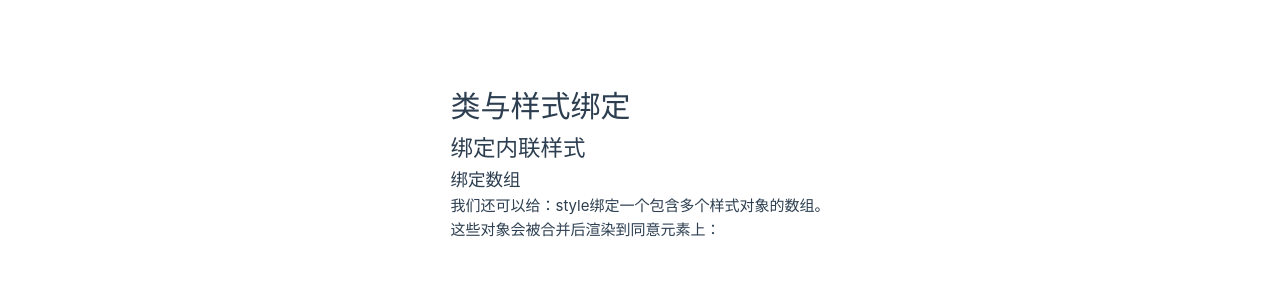
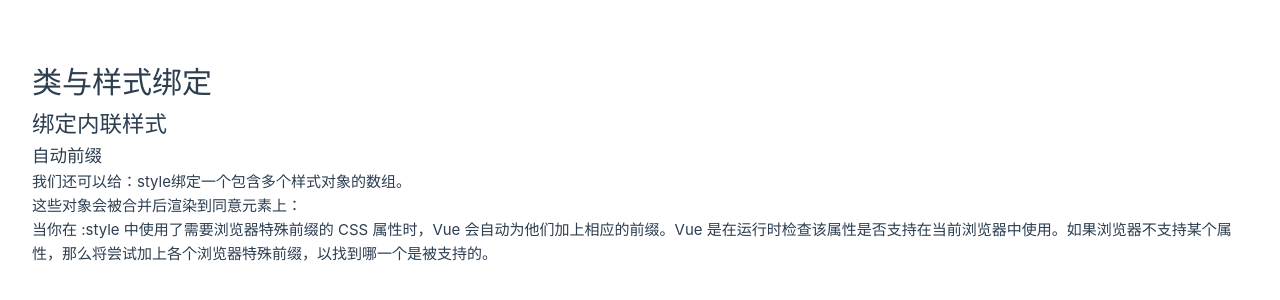
Before and after one commit to ShenlongDev/vue_xx, a Vue app: page / in a window 1280 px wide. Shown: the part 238-538 px from the top of the page. Built offline with nearby package versions, Linux system fonts and the light colour scheme.

Commit message:
自动前缀

```diff
--- a/src/MyApp.vue
+++ b/src/MyApp.vue
@@ -11,10 +11,11 @@ const sstyleObject = reactive({
 <template>
   <h1>类与样式绑定</h1>
   <h2>绑定内联样式</h2>
-  <h3>绑定数组</h3>
+  <h3>自动前缀</h3>
   <p>我们还可以给：style绑定一个包含多个样式对象的数组。</p>
   <p>这些对象会被合并后渲染到同意元素上：</p>
   <div :style="[baseStyles, overridingStyles]"></div>
+  <p>当你在 :style 中使用了需要浏览器特殊前缀的 CSS 属性时，Vue 会自动为他们加上相应的前缀。Vue 是在运行时检查该属性是否支持在当前浏览器中使用。如果浏览器不支持某个属性，那么将尝试加上各个浏览器特殊前缀，以找到哪一个是被支持的。</p>
 </template>
 
 <style scoped></style>
```
